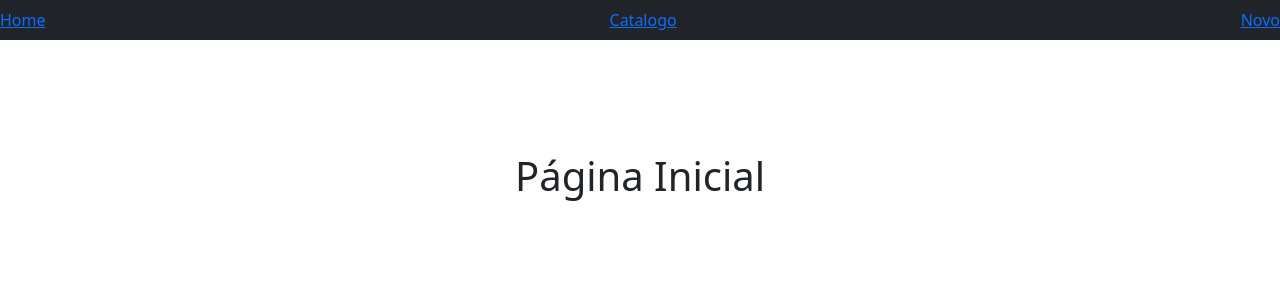
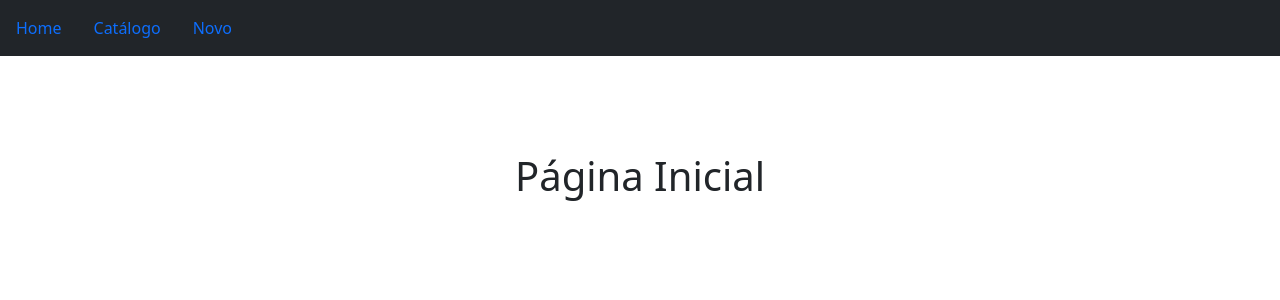
Before and after one commit to Teovanio/missao_pratica_3, a Next.js app in the folder livros-next/: page / in a window 1280 px wide. Shown: the top 300 px of the page. Built offline with nearby package versions, Linux system fonts and the light colour scheme.

Commit message:
Inicio LivroLista

```diff
--- a/livros-next/componentes/Menu.tsx
+++ b/livros-next/componentes/Menu.tsx
@@ -3,16 +3,24 @@ import Link from "next/link";
 
 export const Menu: React.FC = () => {
   return (
-    <ul className="navbar navbar-dark bg-dark">
-      <li className="nav-item">
-        <Link href="/">Home</Link>
-      </li>
-      <li className="navbar-item">
-        <Link href="/dados">Catalogo</Link>
-      </li>
-      <li className="navbar-item">
-        <Link href="/novo">Novo</Link>
-      </li>
-    </ul>
+    <nav className="navbar navbar-dark bg-dark">
+      <ul className="nav ">
+        <li className="nav-item">
+          <Link className="nav-link custom-navbar" href="/">
+            Home
+          </Link>
+        </li>
+        <li className="nav-item">
+          <Link className="nav-link custom-navbar" href="/LivroLista">
+            Catálogo
+          </Link>
+        </li>
+        <li className="nav-item">
+          <Link className="nav-link custom-navbar" href="/LivroDados">
+            Novo
+          </Link>
+        </li>
+      </ul>
+    </nav>
   );
 };
--- a/livros-next/src/pages/LivroDados.tsx
+++ b/livros-next/src/pages/LivroDados.tsx
@@ -3,3 +3,5 @@ import React from "react";
 const LivroDados: NextPage = () => {
   return <main>Olá Mundo</main>;
 };
+
+export default LivroDados;
--- a/livros-next/src/pages/_app.tsx
+++ b/livros-next/src/pages/_app.tsx
@@ -1,5 +1,6 @@
 import "bootstrap/dist/css/bootstrap.css";
 import "../styles/globals.css";
+import "../styles/custom.css";
 import type { AppProps } from "next/app";
 import Head from "next/head";
 
--- a/livros-next/src/pages/index.tsx
+++ b/livros-next/src/pages/index.tsx
@@ -1,9 +1,6 @@
 import Head from "next/head";
-import { Inter } from "next/font/google";
 import styles from "@/styles/Home.module.css";
 import { Menu } from "../../componentes/Menu";
-
-const inter = Inter({ subsets: ["latin"] });
 
 export default function Home() {
   return (
--- /dev/null
+++ b/livros-next/src/styles/custom.css
@@ -0,0 +1,3 @@
+.custom-navbar {
+    color: white;
+}
```
Also changed, not shown: livros-next/src/pages/LivroLista.tsx (+47 -1 lines).
